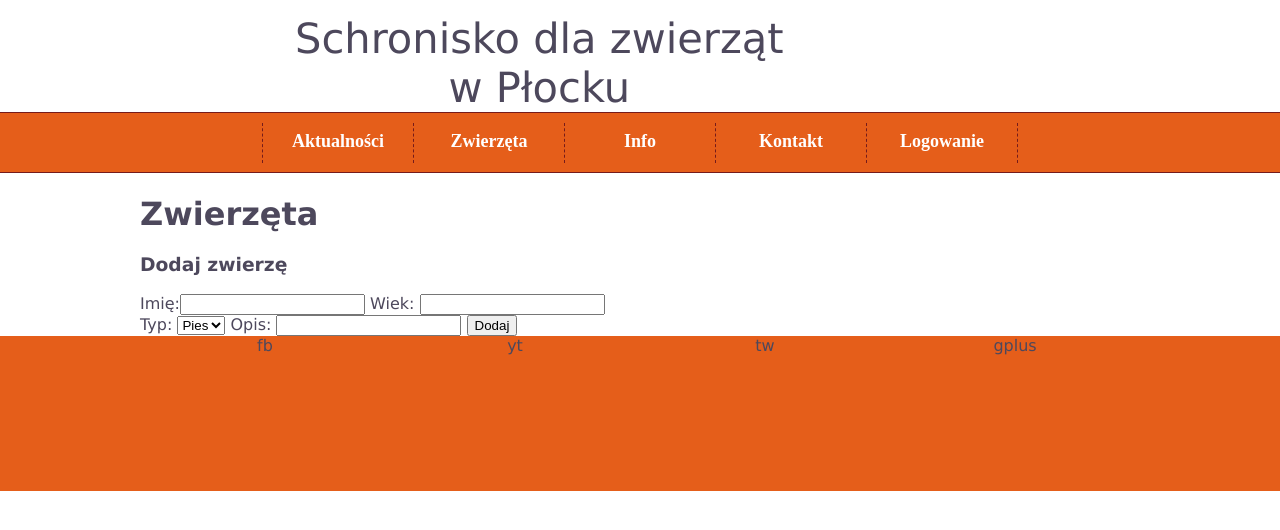
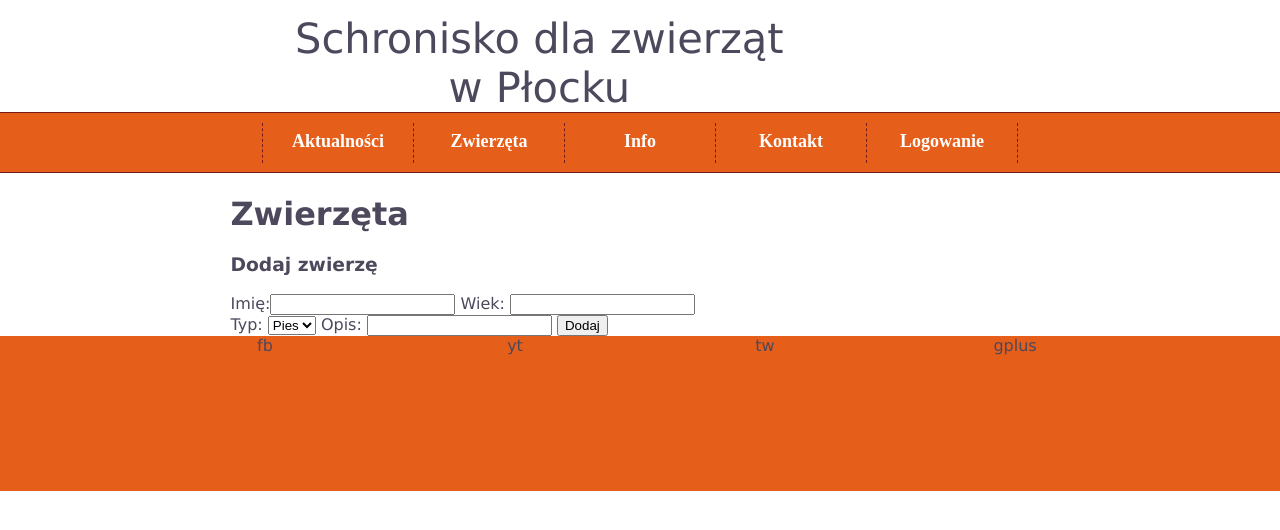
Before and after one commit to XCezor/Schronisko, a Flask app: page /add in a window 1280 px wide. Shown: the part 270-800 px from the top of the page. Run offline with Flask 3, Linux system fonts and the light colour scheme; some libraries are stand-ins or nearby versions.

Commit message:
poprawka

```diff
--- a/static/css/main.css
+++ b/static/css/main.css
@@ -53,7 +53,7 @@ body
 
 .content
 {
-    width: 1000px;
+    width: 80%;
     margin-left: auto;
     margin-right: auto;
 }
```
Also changed, not shown: README.md, 1 other file.
